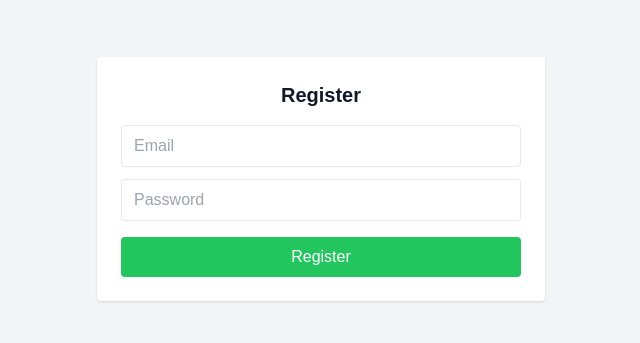
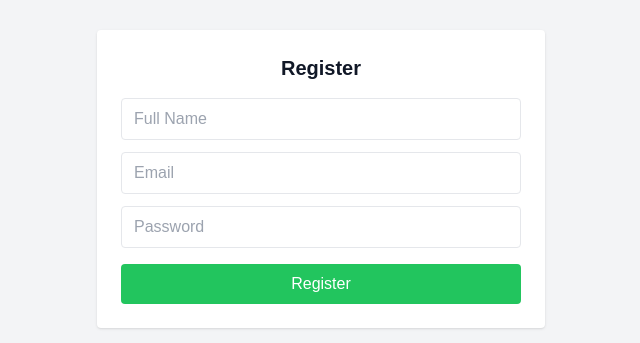
Before and after one commit to Fortunechinenyem/Wadada, a Next.js app: page /register in a window 1280 px wide. Shown: the part 221-564 px from the top of the page, without its empty margins (319-959 px from the left). Built offline with nearby package versions, Linux system fonts and the light colour scheme; no server answers.

Commit message:
added displayname to register

```diff
--- a/lib/auth.js
+++ b/lib/auth.js
@@ -6,7 +6,7 @@ import {
 } from "firebase/auth";
 import { auth } from "./firebase";
 
-export const signup = async (email, password, name) => {
+export const register = async (email, password, name) => {
   const userCredential = await createUserWithEmailAndPassword(
     auth,
     email,
--- a/pages/dashboard.js
+++ b/pages/dashboard.js
@@ -52,7 +52,7 @@ export default function Dashboard() {
       <div className="flex-1 p-8">
         <div className="flex justify-between items-center mb-8">
           <h1 className="text-3xl font-semibold text-gray-800">
-            Welcome, {user?.email}
+            Welcome, {user?.displayName || "User"}
           </h1>
           <button
             onClick={logout}
--- a/pages/register.js
+++ b/pages/register.js
@@ -1,9 +1,10 @@
 import { useState } from "react";
-import { createUserWithEmailAndPassword } from "firebase/auth";
+import { createUserWithEmailAndPassword, updateProfile } from "firebase/auth";
 import { auth } from "../lib/firebase";
 import { useRouter } from "next/router";
 
 export default function Register() {
+  const [name, setName] = useState("");
   const [email, setEmail] = useState("");
   const [password, setPassword] = useState("");
   const [error, setError] = useState("");
@@ -12,7 +13,15 @@ export default function Register() {
   const handleRegister = async (e) => {
     e.preventDefault();
     try {
-      await createUserWithEmailAndPassword(auth, email, password);
+      const userCredential = await createUserWithEmailAndPassword(
+        auth,
+        email,
+        password
+      );
+
+      await updateProfile(userCredential.user, {
+        displayName: name,
+      });
       router.push("/login");
     } catch (err) {
       setError(err.message);
@@ -27,6 +36,14 @@ export default function Register() {
       >
         <h2 className="text-xl font-bold text-center mb-4">Register</h2>
         {error && <p className="text-red-500">{error}</p>}
+        <input
+          type="text"
+          placeholder="Full Name"
+          value={name}
+          onChange={(e) => setName(e.target.value)}
+          className="w-full px-3 py-2 border rounded mb-3"
+          required
+        />
         <input
           type="email"
           placeholder="Email"
```
